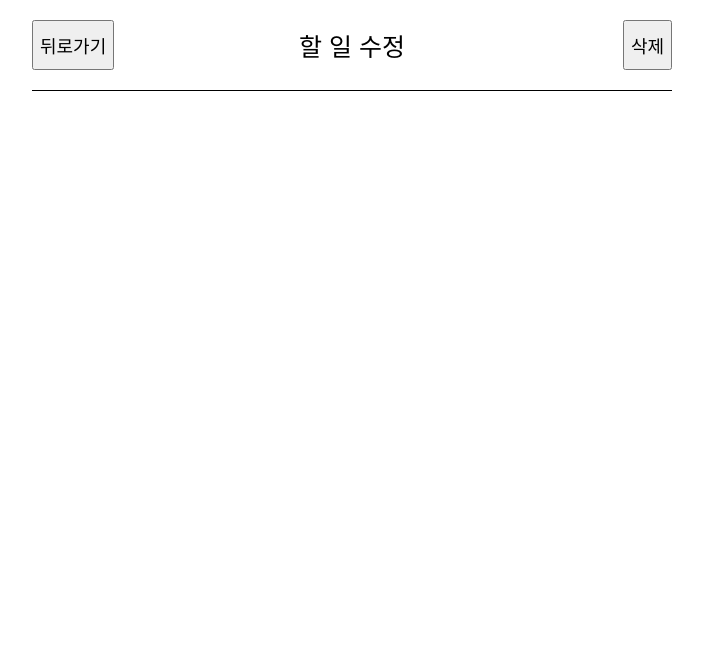
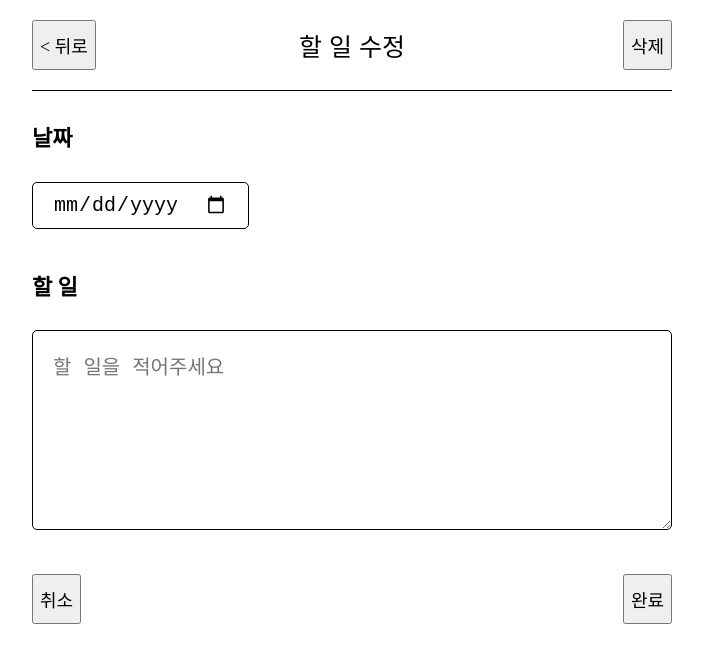
Before and after one commit to wj5027/todotodotodo, a React (Create React App) app: page /edit/1 in a window 1280 px wide. Shown: the top 662 px of the page, without its empty margins (288-991 px from the left). Built offline with nearby package versions, Linux system fonts and the light colour scheme.

Commit message:
2023.1.10

```diff
--- a/src/App.css
+++ b/src/App.css
@@ -115,7 +115,83 @@ header button {
   align-items: center;
 }
 
+.ToDoEditor section {
+  margin-bottom: 40px;
+}
+
+.ToDoEditor h4 {
+  font-size: 22px;
+  font-weight: bold;
+}
+
+.ToDoEditor .input_date {
+  border: solid 1px;
+
+  /*테두리 둥글게*/
+  border-radius: 5px;
+
+  padding-top: 10px;
+  padding-bottom: 10px;
+  padding-left: 20px;
+  padding-right: 20px;
+
+  cursor: pointer;
+  font-size: 20px;
+}
+
 .ToDoEditor .content {
   display: flex;
   align-items: center;
 }
+
+.ToDoEditor textarea {
+  font-size: 20px;
+
+  box-sizing: border-box;
+  width: 100%;
+  min-height: 200px;
+  resize: vertical;
+
+  border-radius: 5px;
+  border: solid 1px;
+
+  padding: 20px;
+}
+
+.ToDoEditor .control_box {
+  display: flex;
+  justify-content: space-between;
+  align-items: center;
+}
+
+/* ToDo */
+.ToDoPage section {
+  width: 100%;
+  margin-bottom: 100px;
+
+  display: flex;
+  flex-direction: column;
+  align-items: center;
+  text-align: center;
+}
+
+.ToDoPage h4 {
+  font-size: 22px;
+  font-weight: bold;
+}
+
+.ToDoPage .todo_content_wrapper {
+  width: 100%;
+  border-radius: 5px;
+  border: solid 1px;
+  word-break: keep-all;
+  overflow-wrap: break-word;
+}
+
+.ToDoPage .todo_content_wrapper p {
+  padding: 20px;
+  text-align: left;
+  font-size: 20px;
+  font-weight: 400;
+  line-height: 2.5;
+}
--- a/src/App.js
+++ b/src/App.js
@@ -15,7 +15,7 @@ import React from 'react';
 const reducer = (state, action) => {
   let newState = [];
 
-  switch (action) {
+  switch (action.type) {
     case "INIT": {
       return action.data;
     }
@@ -79,7 +79,7 @@ function App() {
     }
   ]
 
-  const dataId = useRef(0); //dataId 초기값 0
+  const dataId = useRef(6); //dataId 초기값 6
 
   //CREATE
   const onCreate = (date, content) => {
--- a/src/components/ToDoEditor.js
+++ b/src/components/ToDoEditor.js
@@ -1,24 +1,80 @@
-import { useState } from "react";
+import { useEffect, useState, useRef, useContext } from "react";
 import { useNavigate } from "react-router-dom";
 import MyButton from "./MyButtons";
 import MyHeader from "./MyHeader";
 
+import { getStringDate } from "../util/date";
+import { ToDoDispatchContext } from "../App";
+
 const ToDoEditor = ({ isEdit, originData }) => {
     //const [author, setAuthor] = useState("");
+    const contentRef = useRef();
+    const [content, setContent] = useState("");
+    const [date, setDate] = useState(getStringDate(new Date()));
 
+    const { onCreate, onEdit, onRemove } = useContext(ToDoDispatchContext);
     const navigate = useNavigate();
+
+    const handleSubmit = () => {
+        if (content.length < 1) {
+            contentRef.current.focus();
+            return;
+        }
+
+        if (window.confirm(isEdit ? "수정하시겠습니까?" : "추가하시겠습니까?")) {
+            if (!isEdit) {  //추가일 경우
+                onCreate(date, content);
+            } else {  //수정일 경우
+                onEdit(originData.id, date, content);
+            }
+        }
+        navigate('/', { replace: true });
+    }
+
+    useEffect(() => {
+        if (isEdit) {
+            setDate(getStringDate(new Date(parseInt(originData.date))));
+
+        }
+    }, []);
 
     return (
         <div className="ToDoEditor">
             <MyHeader
                 headText={isEdit ? "할 일 수정" : "할 일 추가"}
-                leftChild={<MyButton text={"뒤로가기"}
+                leftChild={<MyButton text={"< 뒤로"}
                     onClick={() => navigate(-1)}
                 />}
                 rightChild={isEdit && <MyButton text={"삭제"}
                     onClick={""} />}
             />
-            {/* <textarea className="content" placeholder="할 일을 추가해주세요" /> */}
+            <section>
+                <div className="input_box">
+                    <h4>날짜</h4>
+                    <input className="input_date"
+                        value={date}
+                        onChange={(e) => setDate(e.target.value)}
+                        type='date'
+                    />
+                </div>
+            </section>
+            <section>
+                <h4>할 일</h4>
+                <div className="input_box text_wrapper">
+                    <textarea
+                        placeholder="할 일을 적어주세요"
+                        ref={contentRef}
+                        value={content}
+                        onChange={(e) => setContent(e.target.value)}
+                    />
+                </div>
+            </section>
+            <section>
+                <div className="control_box">
+                    <MyButton text={"취소"} onClick={() => navigate(-1)} />
+                    <MyButton text={"완료"} onClick={handleSubmit} />
+                </div>
+            </section>
         </div >
     )
 }
--- a/src/pages/New.js
+++ b/src/pages/New.js
@@ -1,6 +1,12 @@
+import { useState } from "react";
+import { useNavigate } from "react-router-dom";
+import MyButton from "../components/MyButtons";
+
+import MyHeader from "../components/MyHeader";
 import ToDoEditor from "../components/ToDoEditor";
 
 const New = () => {
+
     return (
         <div>
             <ToDoEditor />
--- a/src/pages/ToDo.js
+++ b/src/pages/ToDo.js
@@ -2,26 +2,52 @@ import Myheader from "../components/MyHeader";
 import MyButton from "../components/MyButtons";
 
 import { getStringDate } from "../util/date";
-import { Navigate, useNavigate } from "react-router-dom";
+import { Navigate, useNavigate, useParams } from "react-router-dom";
+import { useContext, useEffect, useState } from "react";
+import { ToDoStateContext } from "../App";
 
 const ToDo = () => {
+    const { id } = useParams();
+    const toDoList = useContext(ToDoStateContext);
+    const [data, setData] = useState();
+
     const navigate = useNavigate();
 
+    useEffect(() => {
+        if (toDoList.length >= 1) {
+            const targetToDo = toDoList.find(
+                (it) => parseInt(it.id) === parseInt(id)
+            );
+            if (targetToDo) { //할 일 존재
+                setData(targetToDo);
+            } else {  //할 일 없을 때
+                alert("할 일이 존재하지 않습니다.");
+                navigate('/', { replace: true });
+            }
+        }
+    }, [id, toDoList]);
+
+    if (!data) {
+        return <div className="ToDoPage">로딩중입니다...</div>
+    } else {
         return (
             <div className="ToDoPage">
-            <Myheader headText={`새 할 일 추가`}
+                <Myheader headText={`${getStringDate(new Date(data.date))}`}
                     leftChild={<MyButton text={"< 뒤로"}
                         onClick={() => navigate(-1)}
                     />}
                     rightChild={<MyButton text={"수정"}
-                    onClick={() => navigate(`/edit`)} />}
-
-
+                        onClick={() => navigate(`/edit/${data.id}`)} />}
                 />
-
+                <section>
+                    <h4>할 일</h4>
+                    <div className="todo_content_wrapper">
+                        <p>{data.content}</p>
+                    </div>
+                </section>
             </div>
         )
-
+    }
 }
 
 export default ToDo;
```
Lines whose indentation alone changed are shown as unchanged.
